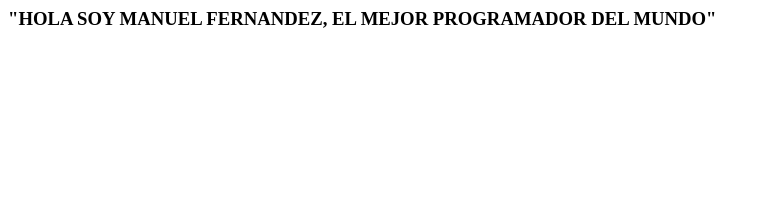
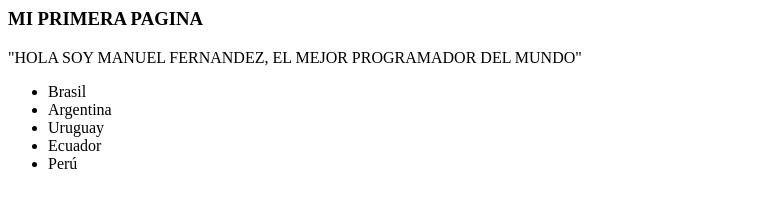
Before and after one commit to Manuel-FF/Mi-segundo-Repositorio, a plain HTML site: page index.html in a window 1280 px wide. Shown: the whole page, without its empty margins (0-770 px from the left). Drawn offline with Linux system fonts and the light colour scheme.

Commit message:
Update index.html

```diff
--- a/index.html
+++ b/index.html
@@ -1 +1,9 @@
-<h3>"HOLA SOY MANUEL FERNANDEZ, EL MEJOR PROGRAMADOR DEL MUNDO"</h3>
+<h3>MI PRIMERA PAGINA</h3>
+<p>"HOLA SOY MANUEL FERNANDEZ, EL MEJOR PROGRAMADOR DEL MUNDO"</p>
+<ul>
+  <li>Brasil</li>
+  <li>Argentina</li>
+  <li>Uruguay</li>
+  <li>Ecuador</li>
+  <li>Perú</li>
+</ul>
```
